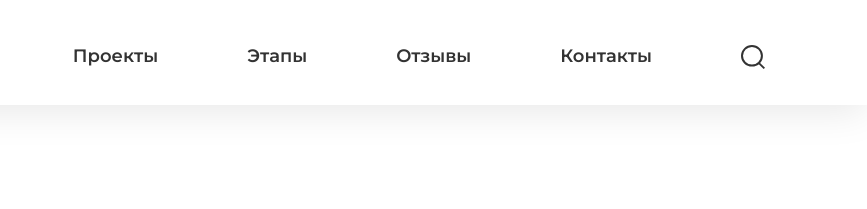
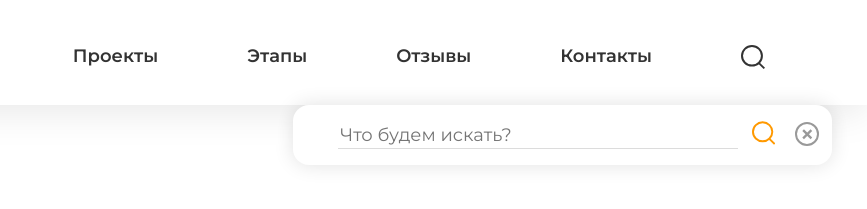
Before and after one commit to Alarma1/Euclid, a plain HTML site: page index.html in a window 1280 px wide. Shown: the top 209 px of the page, 413-1280 px from the left. Drawn offline with nearby package versions, Linux system fonts and the light colour scheme; files that its build step writes are made by us from their sources; files whose address does not match are found by name; a web font is replaced by a local one.

Commit message:
создал строку поиска,работал с псевдоклассами

```diff
--- a/css/style.css
+++ b/css/style.css
@@ -206,6 +206,64 @@ ul {
 
 .head__item:not(:last-of-type) {
   margin-right: 85px;
+}
+
+.head__field {
+  display: flex;
+  justify-content: center;
+  position: absolute;
+  padding: 16px 13px;
+  width: 539px;
+  height: 60px;
+  top: 105px;
+  right: 35px;
+  background: #FFFFFF;
+  box-shadow: 0px 0px 20px rgba(0, 0, 0, 0.12);
+  border-radius: 16px;
+}
+
+.search__item {
+  margin-left: 32px;
+  border: none;
+  border-bottom: 1px solid #DCDCDC;
+  width: 412px;
+  font-family: 'Montserrat';
+  font-style: normal;
+  font-weight: 500;
+  font-size: 18px;
+  line-height: 22px;
+  color: #ADADAD;
+}
+
+.search__element {
+  margin-left: 14px;
+}
+
+.search__close:hover .search__orange {
+  fill: #E1670E;
+}
+
+.search__close:hover .search__orange-ball {
+  stroke: #E1670E;
+}
+
+.search__close :focus {
+  border: 2px solid #FF9900;
+}
+
+.search__close:active .search__black {
+  fill: #333333
+}
+
+.search__close:active .search__black-ball {
+  stroke: #333333
+}
+
+.search__close {
+  background: none;
+  border: none;
+  padding: 0;
+  margin-left: 20px;
 }
 
 /* Hero */
--- a/index.html
+++ b/index.html
@@ -234,6 +234,27 @@
           </li>
         </ul>
       </nav>
+      <div class="head__field">
+        <input type="search" name="search" placeholder="Что будем искать?" class="search__item">
+        <svg width="24" height="24" viewBox="0 0 24 24" fill="none" class="search__element"
+          xmlns="http://www.w3.org/2000/svg">
+          <rect width="7.56126" height="1.89031"
+            transform="matrix(0.713342 0.700816 -0.713342 0.700816 18.6062 17.3762)" fill="#FF9900" />
+          <path
+            d="M20.9303 10.7726C20.9303 16.1533 16.4855 20.5452 10.9652 20.5452C5.44478 20.5452 1 16.1533 1 10.7726C1 5.39198 5.44478 1 10.9652 1C16.4855 1 20.9303 5.39198 20.9303 10.7726Z"
+            stroke="#FF9900" stroke-width="2" />
+        </svg>
+        <button class="search__close">
+          <svg width="24" height="24" viewBox="0 0 24 24" fill="none" xmlns="http://www.w3.org/2000/svg">
+            <rect class="search__orange search__black" x="8.95386" y="7.30435" width="11.6645" height="2.33291"
+              transform="rotate(45 8.95386 7.30435)" fill="#999999" />
+            <rect class="search__orange search__black" x="7.30432" y="15.5524" width="11.6645" height="2.33291"
+              transform="rotate(-45 7.30432 15.5524)" fill="#999999" />
+            <circle class="search__orange-ball search__black-ball" cx="12" cy="12" r="11" stroke="#999999"
+              stroke-width="2" />
+          </svg>
+        </button>
+      </div>
     </header>
 
     <div class="container hero__container">
```
